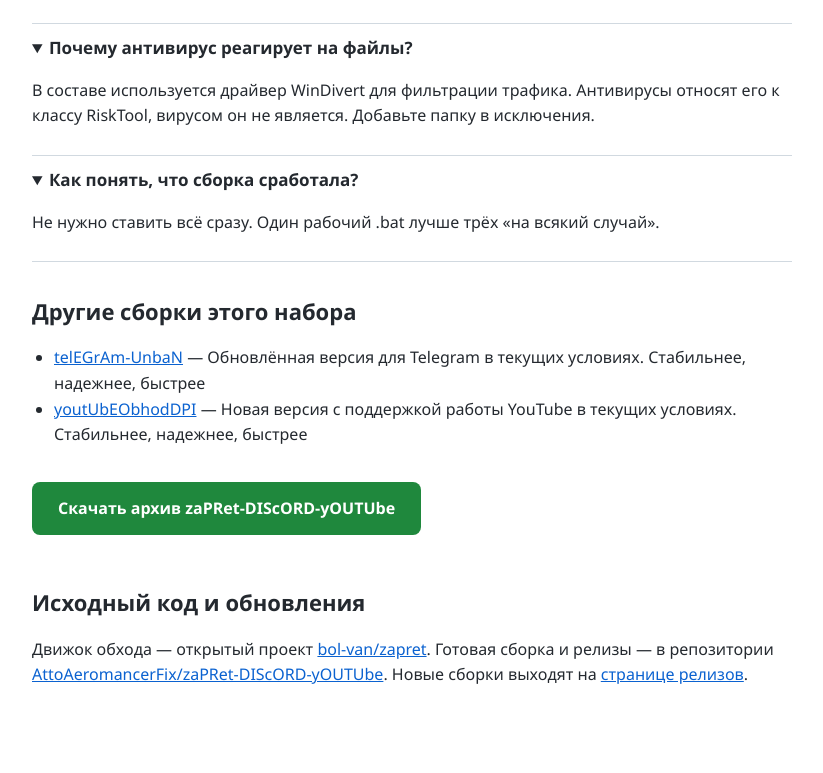
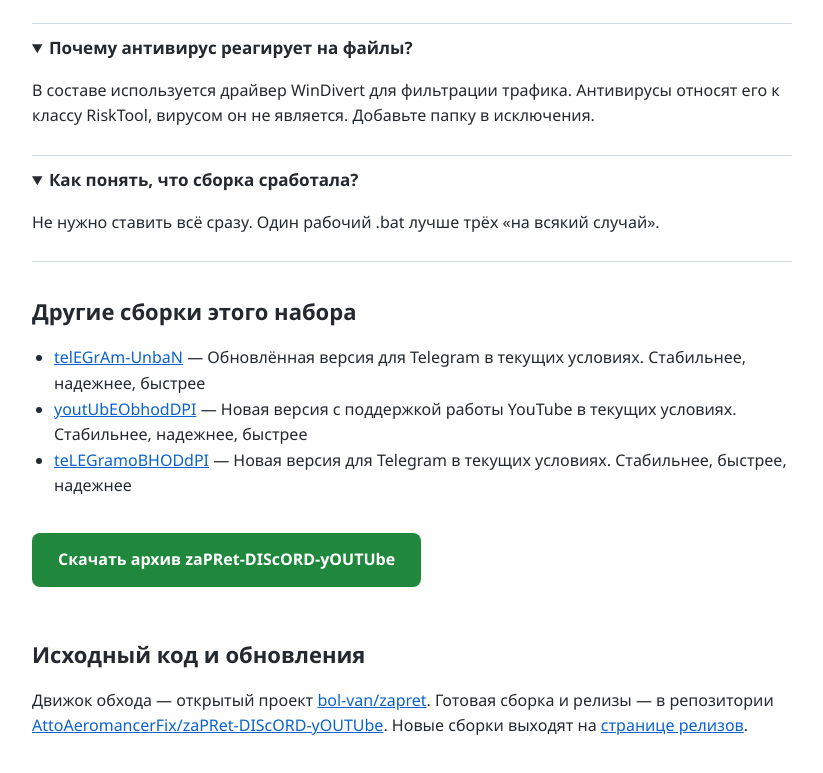
Before and after one commit to AttoAeromancerFix/zaPRet-DIScORD-yOUTUbe, a plain HTML site: page docs/index.html in a window 1280 px wide. Shown: the part 1325-2098 px from the top of the page, without its empty margins (228-1051 px from the left). Drawn offline with Linux system fonts and the light colour scheme.

Commit message:
docs: sibling links

```diff
--- a/docs/index.html
+++ b/docs/index.html
@@ -82,6 +82,7 @@
   <ul class="siblings">
     <li><a href="https://attoaeromancerfix.github.io/telEGrAm-UnbaN/">telEGrAm-UnbaN</a> — Обновлённая версия для Telegram в текущих условиях. Стабильнее, надежнее, быстрее</li>
     <li><a href="https://attoaeromancerfix.github.io/youtUbEObhodDPI/">youtUbEObhodDPI</a> — Новая версия с поддержкой работы YouTube в текущих условиях. Стабильнее, надежнее, быстрее</li>
+    <li><a href="https://attoaeromancerfix.github.io/teLEGramoBHODdPI/">teLEGramoBHODdPI</a> — Новая версия для Telegram в текущих условиях. Стабильнее, быстрее, надежнее</li>
   </ul>
 
   <p><a class="cta" href="https://github.com/AttoAeromancerFix/zaPRet-DIScORD-yOUTUbe/releases/latest">Скачать архив zaPRet-DIScORD-yOUTUbe</a></p>
```
